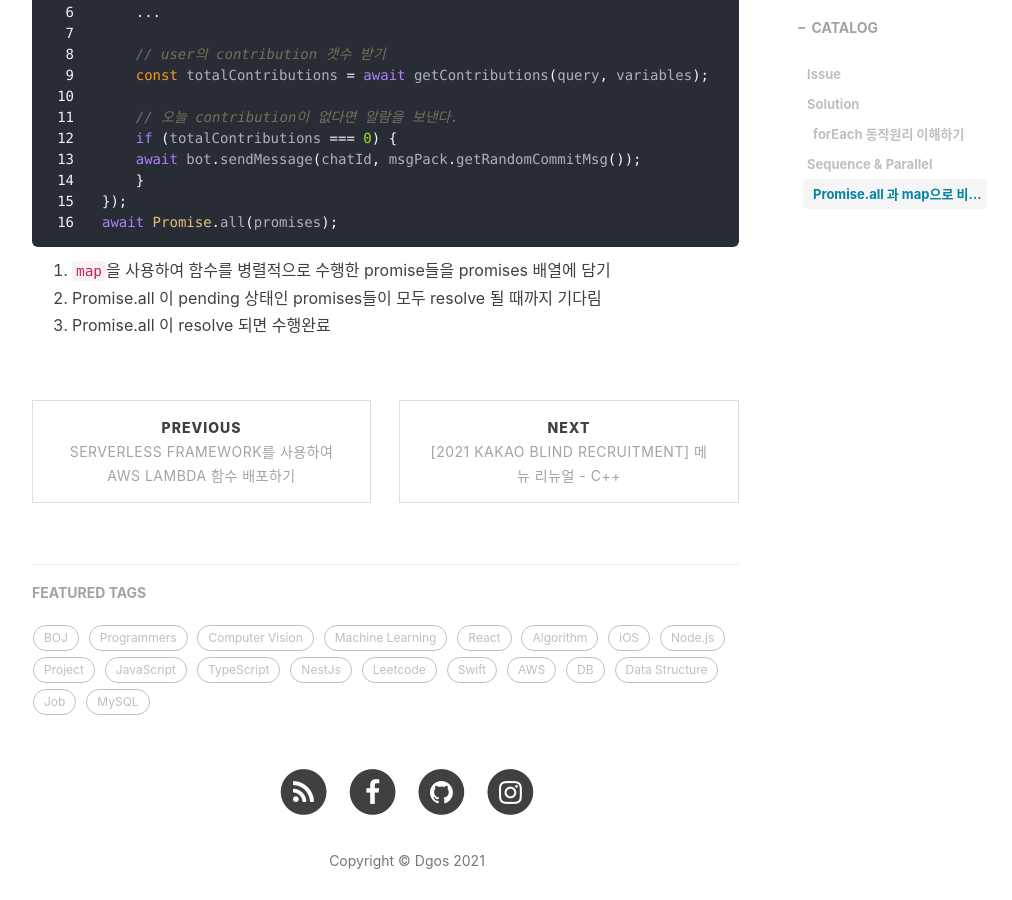
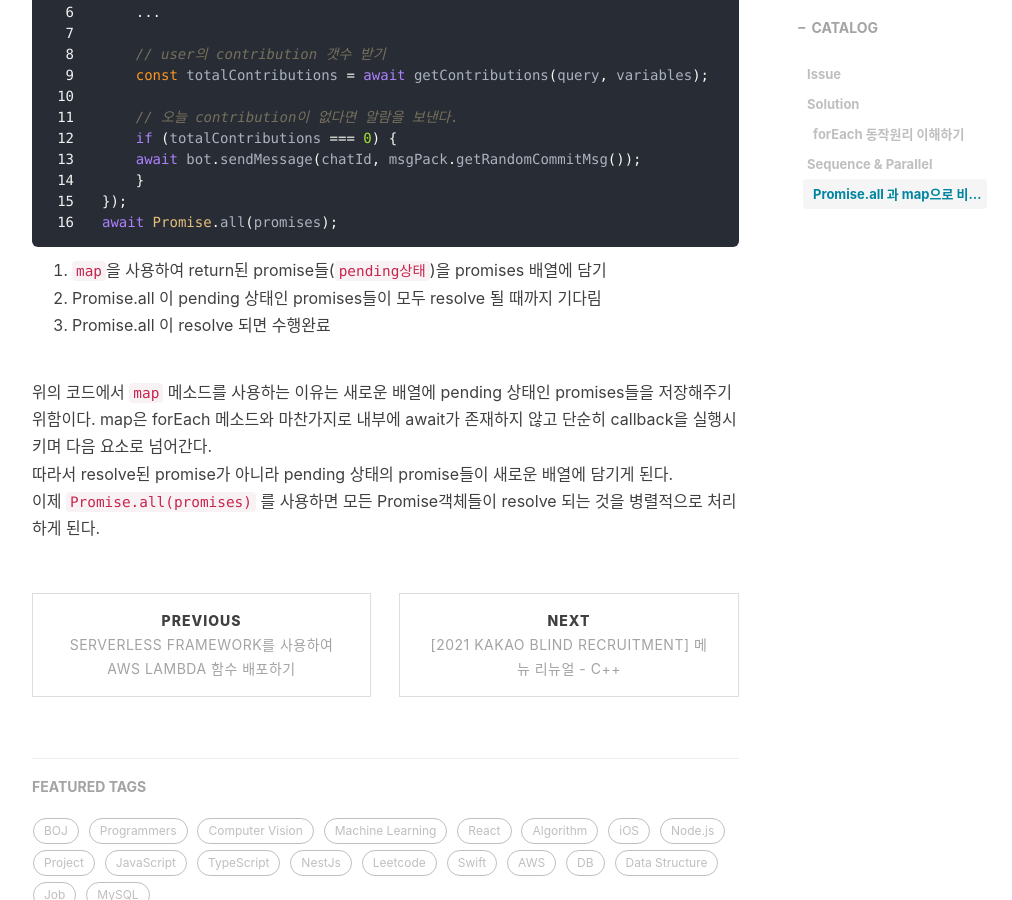
Before and after one commit to donggoolosori/donggoolosori.github.io, a Jekyll site: the page built from _posts/2021-4-2-array-async.md, in a window 1280 px wide and 900 px high, scrolled down 2854 px. Shown: the whole window, without its empty margins (233-1245 px from the left). Built offline with Jekyll 4.4.1, drawn with Linux system fonts in a browser that asks for light colours; nearby versions of some CDN libraries; some web fonts are replaced; comment, search, counter and statistics services are not loaded.

Commit message:
Add explanation

````diff
--- a/_posts/2021-4-2-array-async.md
+++ b/_posts/2021-4-2-array-async.md
@@ -93,6 +93,11 @@ const promises = users.map(async (user) => {
 });
 await Promise.all(promises);
 ```
-1. ```map```을 사용하여 함수를 병렬적으로 수행한 promise들을 promises 배열에 담기
+1. ```map```을 사용하여 return된 promise들(```pending상태```)을 promises 배열에 담기
 2. Promise.all 이 pending 상태인 promises들이 모두 resolve 될 때까지 기다림
 3. Promise.all 이 resolve 되면 수행완료
+
+위의 코드에서 ```map``` 메소드를 사용하는 이유는 새로운 배열에 pending 상태인 promises들을 저장해주기 위함이다.
+map은 forEach 메소드와 마찬가지로 내부에 await가 존재하지 않고 단순히 callback을 실행시키며 다음 요소로 넘어간다.
+따라서 resolve된 promise가 아니라 pending 상태의 promise들이 새로운 배열에 담기게 된다.
+이제 ```Promise.all(promises)``` 를 사용하면 모든 Promise객체들이 resolve 되는 것을 병렬적으로 처리하게 된다.
````
